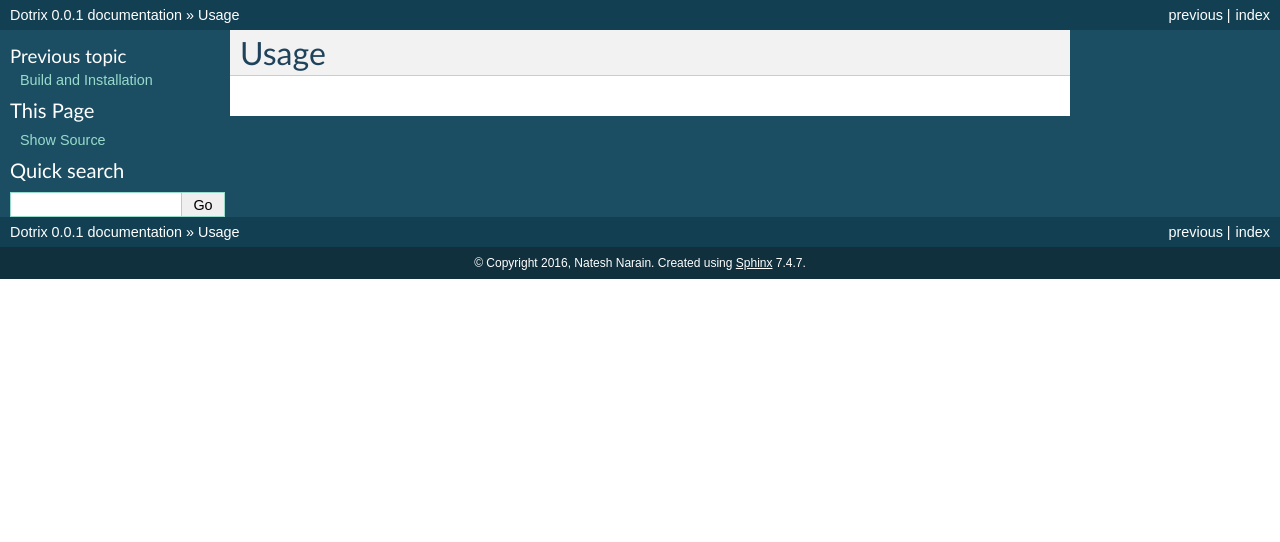
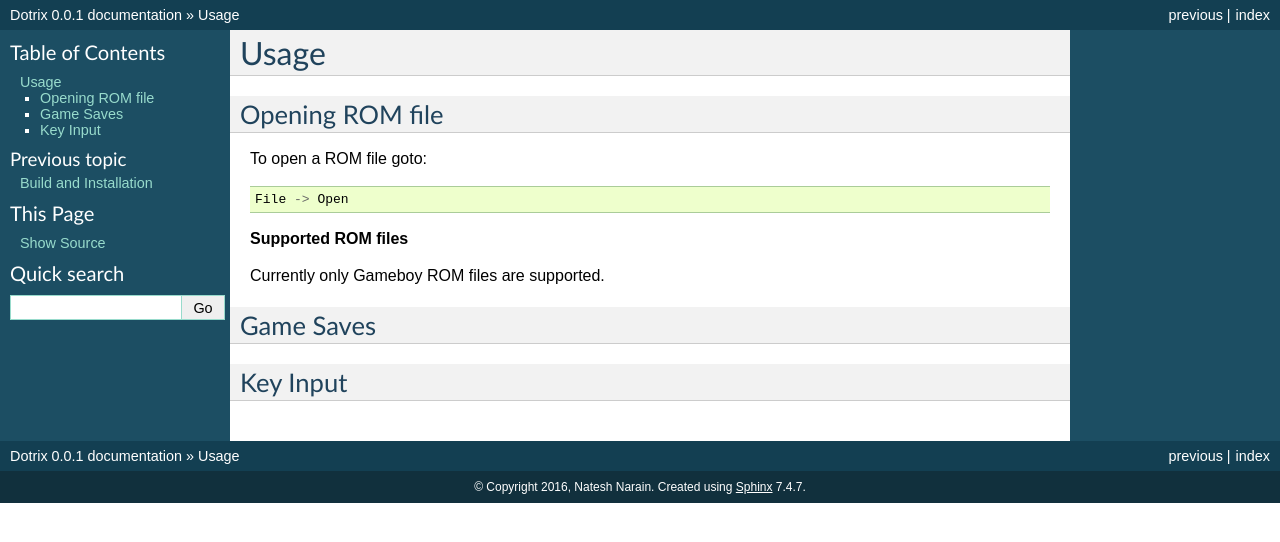
Before and after one commit to nnarain/dotrix, a Sphinx documentation site: the page built from docs/usage.rst, in a window 1280 px wide. Shown: the top 542 px of the page. Built offline with Sphinx 7.4.7, drawn with Linux system fonts in a browser that asks for light colours.

```diff
--- a/CMakeLists.txt
+++ b/CMakeLists.txt
@@ -49,6 +49,7 @@ set(HEADERS
     include/mainwindow.h
 	include/screen.h
 	include/core_updater.h
+	include/input.h
 )
 
 add_executable(${PROJECT_NAME}
--- a/docs/usage.rst
+++ b/docs/usage.rst
@@ -1,2 +1,20 @@
 Usage
 =====
+
+Opening ROM file
+----------------
+
+To open a ROM file goto::
+
+    File -> Open
+
+**Supported ROM files**
+
+Currently only Gameboy ROM files are supported.
+
+Game Saves
+----------
+
+
+Key Input
+---------
```
Also changed, not shown: 3 other files.
